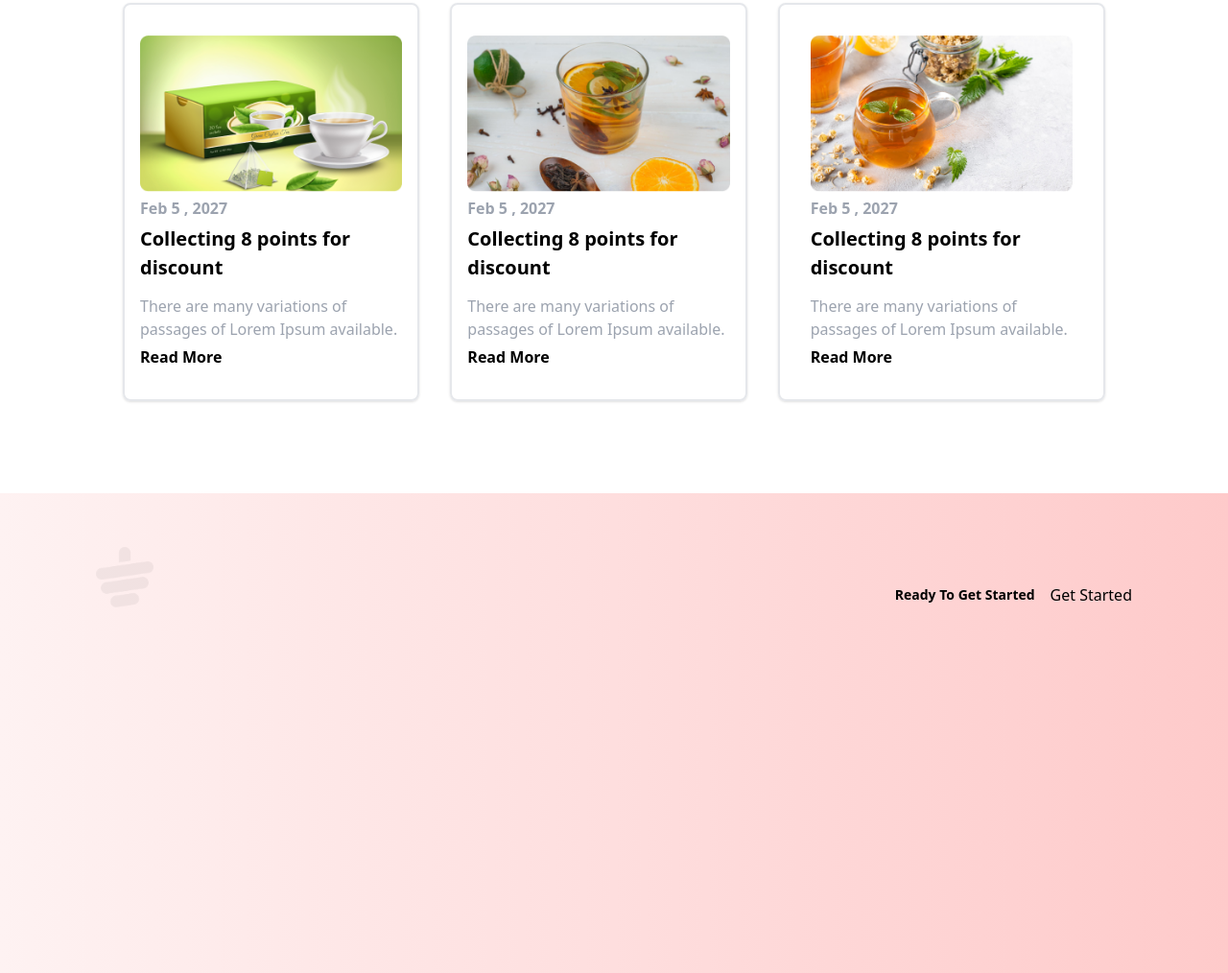
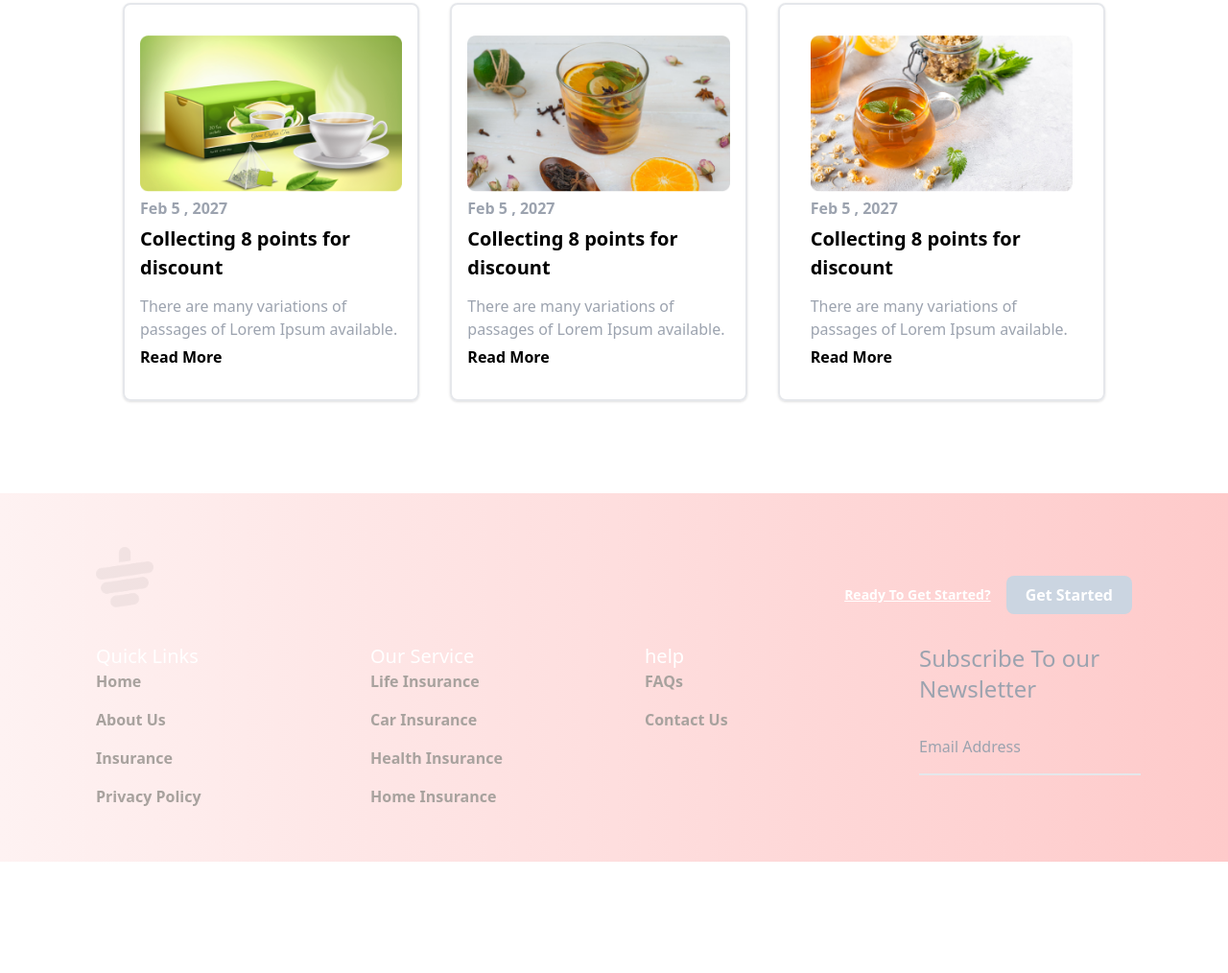
Before and after one commit to miazi2003/tea-house-project, a plain HTML site: page index.html in a window 1280 px wide. Shown: the part 2561-3575 px from the top of the page at 96% size. After the commit the page ends 3459 px from the top, so only its background shows below. Drawn offline with nearby package versions, Linux system fonts and the light colour scheme.

Commit message:
footer added

```diff
--- a/index.html
+++ b/index.html
@@ -294,49 +294,61 @@
           humour, or randomised words which don't look even slightly believable.
         </p>
 
-
         <!-- news div -->
         <div class="h-auto w-full flex flex-col md:flex-row gap-8">
-
-
           <!-- news column 1 -->
-          <div class="shadow h-auto md:flex-1  px-4 py-8 rounded-lg flex flex-col gap-[5px] md:text-start border-2">
+          <div
+            class="shadow h-auto md:flex-1 px-4 py-8 rounded-lg flex flex-col gap-[5px] md:text-start border-2"
+          >
             <div>
               <img src="./images/news-1.png" alt="" />
             </div>
-            <p class="text-gray-400 font-semibold text-center md:text-start">Feb 5 , 2027</p>
-            <h2  class="text-[1.10rem] md:text-[1.25rem] font-bold mb-2">Collecting 8 points for discount</h2>
+            <p class="text-gray-400 font-semibold text-center md:text-start">
+              Feb 5 , 2027
+            </p>
+            <h2 class="text-[1.10rem] md:text-[1.25rem] font-bold mb-2">
+              Collecting 8 points for discount
+            </h2>
             <p class="text-gray-400 text-center md:text-start">
               There are many variations of passages of Lorem Ipsum available.
             </p>
             <a href="" class="font-bold">Read More</a>
           </div>
 
-
           <!-- news column 2 -->
 
-          <div class="shadow h-auto md:flex-1  px-4 py-8 rounded-lg flex flex-col gap-[5px] md:text-start border-2">
+          <div
+            class="shadow h-auto md:flex-1 px-4 py-8 rounded-lg flex flex-col gap-[5px] md:text-start border-2"
+          >
             <div>
               <img src="./images/news-2.png" alt="" />
             </div>
-            <p class="text-gray-400 font-semibold text-center md:text-start">Feb 5 , 2027</p>
-            <h2  class="text-[1.10rem] md:text-[1.25rem] font-bold mb-2">Collecting 8 points for discount</h2>
+            <p class="text-gray-400 font-semibold text-center md:text-start">
+              Feb 5 , 2027
+            </p>
+            <h2 class="text-[1.10rem] md:text-[1.25rem] font-bold mb-2">
+              Collecting 8 points for discount
+            </h2>
             <p class="text-gray-400 text-center md:text-start">
               There are many variations of passages of Lorem Ipsum available.
             </p>
             <a href="" class="font-bold">Read More</a>
           </div>
 
-
           <!-- news column 3 -->
 
-
-          <div class="shadow h-auto md:flex-1  px-8 py-8 rounded-lg flex flex-col gap-[5px] md:text-start border-2 ">
+          <div
+            class="shadow h-auto md:flex-1 px-8 py-8 rounded-lg flex flex-col gap-[5px] md:text-start border-2"
+          >
             <div>
               <img src="./images/news-3.png" alt="" />
             </div>
-            <p class="text-gray-400 font-semibold text-center md:text-start">Feb 5 , 2027</p>
-            <h2  class="text-[1.10rem] md:text-[1.25rem] font-bold mb-2">Collecting 8 points for discount</h2>
+            <p class="text-gray-400 font-semibold text-center md:text-start">
+              Feb 5 , 2027
+            </p>
+            <h2 class="text-[1.10rem] md:text-[1.25rem] font-bold mb-2">
+              Collecting 8 points for discount
+            </h2>
             <p class="text-gray-400 text-center md:text-start">
               There are many variations of passages of Lorem Ipsum available.
             </p>
@@ -346,21 +358,72 @@
       </div>
     </main>
 
-
     <!-- footer -->
 
+    <footer
+      class="mt-24 bg-gradient-to-r from-red-50 to-red-200 h-auto w-full px-10 py-14 "
+    >
+      <div class="max-w-[90%] mx-auto flex flex-col gap-40 text-center md:text-start md:gap-0 ">
+        <!-- f div -->
+        <div
+          class="flex flex-col items-center md:flex md:flex-row justify-between w-full h-[100px] md:items-center gap-4"
+        >
+          <div class="h-full w-[100px] md:w-[60px]">
+            <img
+              class="invert h-auto w-full"
+              src="./images/bg_cup.png"
+              alt=""
+            />
+          </div>
+          <div
+            class="flex flex-col md:flex md:flex-row md:items-center gap-4 md:gap-4"
+          >
+            <a href="" class="font-semibold text-sm text-white underline"
+              >Ready To Get Started?</a
+            >
+            <button
+              class="px-5 py-2 bg-slate-300 text-white font-bold rounded-lg"
+            >
+              Get Started
+            </button>
+          </div>
+        </div>
 
-
-    <footer class="mt-24 bg-gradient-to-r from-red-50 to-red-200 h-[500px] w-full px-10 py-14  ">
-      <div class="max-w-[90%] mx-auto ">
-        <div class="flex flex-col items-center md:flex md:flex-row justify-between w-full h-[100px] md:items-center gap-4 ">
-          <div class="h-full w-[100px] md:w-[60px] " >
-            <img class="invert h-auto w-full " src="./images/bg_cup.png" alt="">
+        <!-- s div -->
+        <div class="grid grid-cols-1 md:grid-cols-4 justify-center h-auto w-full gap-16">
+          <!-- quick links -->
+          <div>
+            <h2 class="text-white font bold text-xl">Quick Links</h2>
+            <ul class="flex flex-col gap-4 ">
+              <li class="text-stone-400 font font-bold">Home</li>
+              <li class="text-stone-400 font font-bold">About Us</li>
+              <li class="text-stone-400 font font-bold">Insurance</li>
+              <li class="text-stone-400 font font-bold">Privacy Policy</li>
+            </ul>
           </div>
-          <div class="flex flex-col md:flex md:flex-row md:items-center gap-4  md:gap-4">
-            <a href="" class="font-semibold text-sm ">Ready To Get Started</a>
-            <button>Get Started</button>
+          <!-- service -->
+          <div>
+            <h2 class="text-white font bold text-xl ">Our Service</h2>
+            <ul class="flex flex-col gap-4">
+              <li class="text-stone-400 font font-bold">Life Insurance</li>
+              <li class="text-stone-400 font font-bold">Car Insurance</li>
+              <li class="text-stone-400 font font-bold">Health Insurance</li>
+              <li class="text-stone-400 font font-bold">Home Insurance</li>
+            </ul>
           </div>
+          <!-- Help -->
+          <div>
+            <h2 class="text-white font bold text-xl ">help</h2>
+            <ul class="flex flex-col gap-4">
+              <li class="text-stone-400 font font-bold">FAQs</li>
+              <li class="text-stone-400 font font-bold">Contact Us</li>
+            </ul>
+          </div>
+          <!-- subs -->
+           <div >
+            <h1 class="text-2xl text-gray-400">Subscribe To our Newsletter</h1>
+            <input type="email" placeholder="Email Address" class=" py-4 border-b-2 bg-transparent mt-4" >
+           </div>
         </div>
       </div>
     </footer>
```
